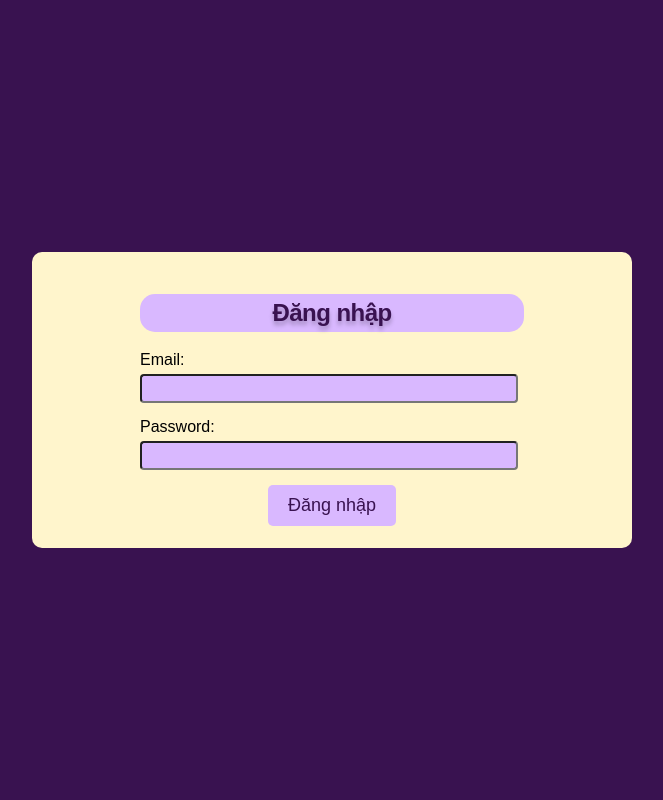
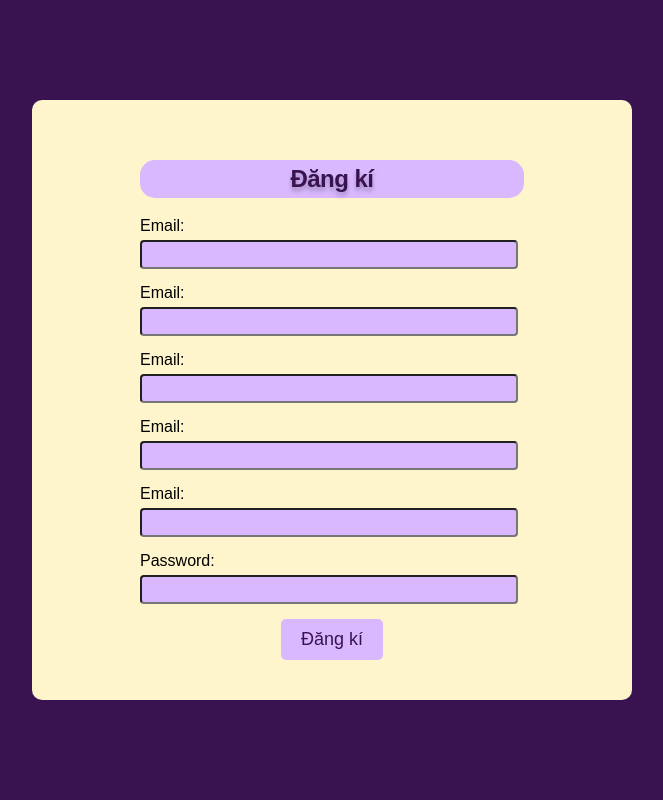
Before and after one commit to tanpham380/Tarotalk, a Django app: page / in a window 1280 px wide. Shown: the part 77-877 px from the top of the page, without its empty margins (308-971 px from the left). Run offline with Django 4.2, Linux system fonts and the light colour scheme.

Commit message:
Register_pape

```diff
--- a/Tarot/models.py
+++ b/Tarot/models.py
@@ -11,7 +11,7 @@ class User(AbstractUser):
     start_vote = models.IntegerField()
     birth_date = models.DateField()
     email = models.EmailField()
-    phone = models.CharField(max_length=10,  )
+    phone_number = models.CharField(max_length=10,  )
     groups = models.ManyToManyField(Group, related_name='tarot_users')
     user_permissions = models.ManyToManyField(Permission, related_name='tarot_users')
 class dich_vu (models.Model ):
--- a/Tarot/static/css/styles.css
+++ b/Tarot/static/css/styles.css
@@ -44,15 +44,88 @@ body {
   nav li a:hover {
     color: red;
   }
-  /* Login Page  CSS*/
-  .container {
+  /*Dang ki page Css    */
+  .container-register {
     display: flex;
     justify-content: center;
     align-items: center;
     height: 100vh;
     border-radius: 10px;
-    margin-top: auto;
-    margin-bottom: auto;
+
+  }
+  .register-box {
+    width: 30%;
+    height: auto;
+    padding: 10px;
+    border-radius: 10px;
+    text-align: center;
+    position: relative;
+  }
+
+  .register-box::before {
+    content: "";
+    display: block;
+    background-color: #FFF5CC;
+    border-radius: 10px;
+    width: 600px;
+    height: 600px;
+    position: absolute;
+    top: 50%;
+    left: 50%;
+    transform: translate(-50%, -50%);
+    z-index: -1;
+  }
+
+  .form-group-register {
+    margin-bottom: 15px;
+    text-align: left;
+  }
+
+  .register-title {
+    background-color: #D9B8FF;
+    text-align: center;
+    letter-spacing: -0.022em;
+    color: #391250;
+    border: none;
+    border-radius: 15px;
+    padding: 5px 0;
+    text-shadow: 0px 4px 4px rgba(0, 0, 0, 0.25);
+  }
+
+  .form-group-register label {
+    display: block;
+    font-family: Montserrat, sans-serif;
+    margin-bottom: 5px;
+  }
+
+  .form-group-register input {
+    width: calc(100% - 20px); /* Trừ đi 20px để làm cho input ngắn hơn 20px để tránh che phủ biên của .login-title */
+    padding: 5px;
+    border-radius: 4px;
+    color: #E3CFFF;
+    background-color: #D9B8FF;
+  }
+
+
+  .register-button {
+    background-color: #D9B8FF;
+    color: #391250;
+    font-family: Montserrat, sans-serif;
+    font-size: 18px;
+    border: none;
+    padding: 10px 20px;
+    border-radius: 5px;
+    cursor: pointer;
+  }
+
+  /* Login Page  CSS*/
+ .containerlogin {
+  display: flex;
+  justify-content: center;
+  align-items: center;
+  height: 100vh;
+  border-radius: 10px;
+
 }
 
 
@@ -79,7 +152,7 @@ body {
   z-index: -1;
 }
 
-  .form-group {
+.form-grouplogin {
   margin-bottom: 15px;
   text-align: left;
 }
@@ -95,13 +168,13 @@ body {
   text-shadow: 0px 4px 4px rgba(0, 0, 0, 0.25);
 }
 
-  .form-group label {
+.form-grouplogin label {
   display: block;
   font-family: Montserrat, sans-serif;
   margin-bottom: 5px;
 }
 
-  .form-group input {
+.form-grouplogin input {
   width: calc(100% - 20px); /* Trừ đi 20px để làm cho input ngắn hơn 20px để tránh che phủ biên của .login-title */
   padding: 5px;
   border-radius: 4px;
--- a/Tarot/templates/HomePage.html
+++ b/Tarot/templates/HomePage.html
@@ -1,7 +1,6 @@
 {% extends "base.html" %}
 {% load static %}
-<link rel="stylesheet" type="text/css" href="{% static 'css/styles.css' %}">
-
+{% block title %}Trang Chủ{% endblock %}
 {% block content %}
 
 {% endblock %}
--- a/Tarot/templates/login_page.html
+++ b/Tarot/templates/login_page.html
@@ -2,15 +2,15 @@
 {% load static %}
 {% block title %}Đăng nhập{% endblock %}
 {% block content %}
-    <div class="container">
+    <div class="containerlogin">
         <div class="login-box">
             <h2 class="login-title">Đăng nhập</h2>
             <form>
-                <div class="form-group">
+                <div class="form-grouplogin">
                     <label for="email">Email:</label>
                     <input type="email" id="email" name="email">
                 </div>
-                <div class="form-group">
+                <div class="form-grouplogin">
                     <label for="password">Password:</label>
                     <input type="password" id="password" name="password">
                 </div>
--- /dev/null
+++ b/Tarot/templates/register_page.html
@@ -0,0 +1,37 @@
+{% extends "base.html" %}
+{% load static %}
+{% block title %}Đăng kí{% endblock %}
+{% block content %}
+    <div class="container-register">
+        <div class="register-box">
+            <h2 class="register-title">Đăng kí</h2>
+            <form>
+                <div class="form-group-register">
+                    <label for="Họ Và Tên">Email:</label>
+                    <input type="name" id="name" name="name">
+                </div>
+                <div class="form-group-register">
+                    <label for="Ngày / Tháng / Năm Sinh">Email:</label>
+                    <input type="birh_date" id="birh_date" name="birh_date">
+                </div>
+                <div class="form-group-register">
+                    <label for="Số Điện Thoại">Email:</label>
+                    <input type="phone_number" id="phone_number" name="phone_number">
+                </div>
+                <div class="form-group-register">
+                    <label for="E-mail">Email:</label>
+                    <input type="email" id="email" name="email">
+                </div>
+                <div class="form-group-register">
+                    <label for="password">Email:</label>
+                    <input type="password" id="password" name="password">
+                </div>
+                <div class="form-group-register">
+                    <label for="Xác Nhận Mật Khẩu">Password:</label>
+                    <input type="re-password" id="re-password" name="re-password">
+                </div>
+                <button class="register-button">Đăng kí</button>
+            </form>
+        </div>
+    </div>
+{% endblock %}
--- a/Tarot/views.py
+++ b/Tarot/views.py
@@ -7,8 +7,4 @@ from django.views.static import serve
 
 class TarotView(View):
     def get(self, request):
-        return render(request, 'login_page.html')
-    def serve_static_file(request):
-        response = serve(request, 'css/styles.css')
-        response['Cache-Control'] = 'no-cache, no-store, must-revalidate'
-        return response
+        return render(request, 'register_page.html')
```
Lines whose indentation alone changed are shown as unchanged.
